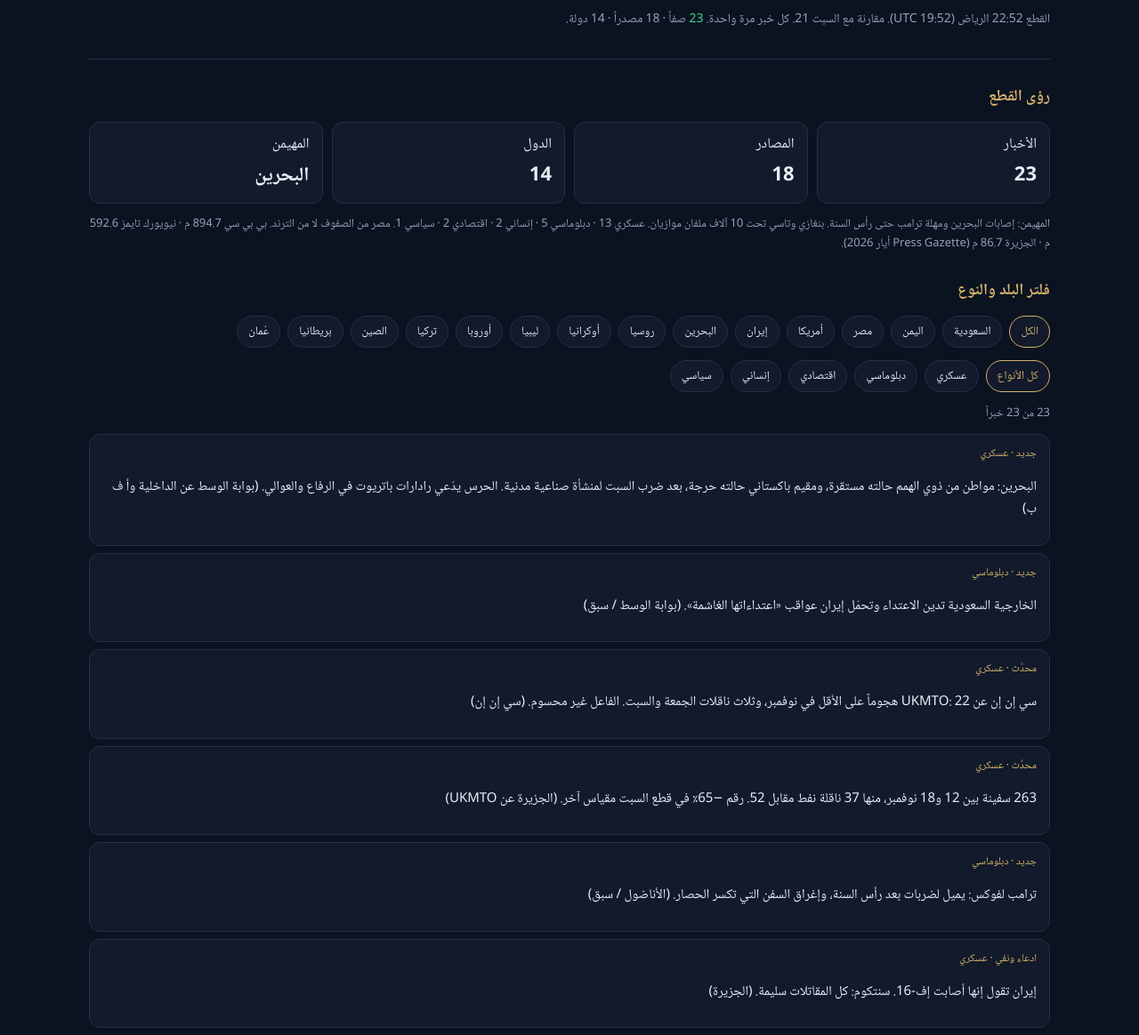
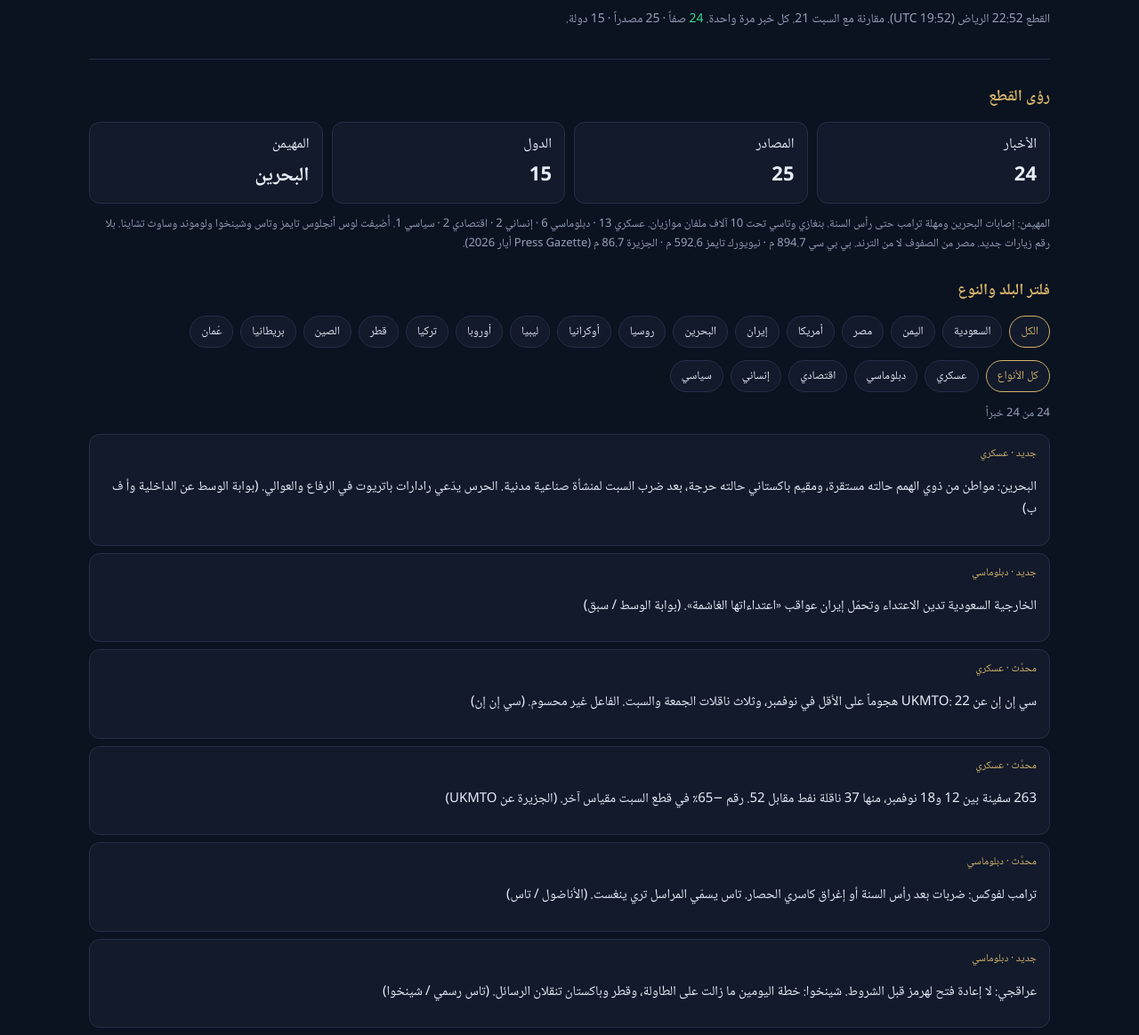
Before and after one commit to 7usien/7usien.github.io, a plain HTML site: page index.html in a window 1280 px wide. Shown: the part 103-1267 px from the top of the page at 89% size. Drawn offline with Linux system fonts and the light colour scheme.

Commit message:
Add US, European, Russian, and Chinese sources to the Sunday briefing.
Co-authored-by: OpenBot <335604065+openbotgit[bot]@users.noreply.github.com>
Co-authored-by: Cursor <cursoragent@cursor.com>

```diff
--- a/index.html
+++ b/index.html
@@ -48,17 +48,17 @@
     <header>
       <div class="kicker">OSINT · GitHub Pages</div>
       <h1>إحاطة الأحد 22 تشرين الثاني 2026</h1>
-      <p class="meta">القطع 22:52 الرياض (19:52 UTC). مقارنة مع السبت 21. كل خبر مرة واحدة. <span class="up">23</span> صفاً · 18 مصدراً · 14 دولة.</p>
+      <p class="meta">القطع 22:52 الرياض (19:52 UTC). مقارنة مع السبت 21. كل خبر مرة واحدة. <span class="up">24</span> صفاً · 25 مصدراً · 15 دولة.</p>
     </header>
 
     <h2>رؤى القطع</h2>
     <div class="kpis">
-      <div class="kpi">الأخبار<b>23</b></div>
-      <div class="kpi">المصادر<b>18</b></div>
-      <div class="kpi">الدول<b>14</b></div>
+      <div class="kpi">الأخبار<b>24</b></div>
+      <div class="kpi">المصادر<b>25</b></div>
+      <div class="kpi">الدول<b>15</b></div>
       <div class="kpi">المهيمن<b>البحرين</b></div>
     </div>
-    <p class="note">المهيمن: إصابات البحرين ومهلة ترامب حتى رأس السنة. بنغازي وتاسي تحت 10 آلاف ملفان موازيان. عسكري 13 · دبلوماسي 5 · إنساني 2 · اقتصادي 2 · سياسي 1. مصر من الصفوف لا من الترند. بي بي سي 894.7 م · نيويورك تايمز 592.6 م · الجزيرة 86.7 م (Press Gazette أيار 2026).</p>
+    <p class="note">المهيمن: إصابات البحرين ومهلة ترامب حتى رأس السنة. بنغازي وتاسي تحت 10 آلاف ملفان موازيان. عسكري 13 · دبلوماسي 6 · إنساني 2 · اقتصادي 2 · سياسي 1. أُضيفت لوس أنجلوس تايمز وتاس وشينخوا ولوموند وساوث تشاينا. بلا رقم زيارات جديد. مصر من الصفوف لا من الترند. بي بي سي 894.7 م · نيويورك تايمز 592.6 م · الجزيرة 86.7 م (Press Gazette أيار 2026).</p>
 
     <h2>فلتر البلد والنوع</h2>
     <div class="chips" id="countryChips">
@@ -74,6 +74,7 @@
       <button class="chip" data-country="ليبيا">ليبيا</button>
       <button class="chip" data-country="أوروبا">أوروبا</button>
       <button class="chip" data-country="تركيا">تركيا</button>
+      <button class="chip" data-country="قطر">قطر</button>
       <button class="chip" data-country="الصين">الصين</button>
       <button class="chip" data-country="بريطانيا">بريطانيا</button>
       <button class="chip" data-country="عُمان">عُمان</button>
@@ -86,19 +87,20 @@
       <button class="chip" data-type="إنساني">إنساني</button>
       <button class="chip" data-type="سياسي">سياسي</button>
     </div>
-    <p id="filterMeta">23 من 23 خبراً</p>
+    <p id="filterMeta">24 من 24 خبراً</p>
     <div id="feed">
       <article class="story" data-type="عسكري" data-countries="البحرين إيران أمريكا"><div class="tag">جديد · عسكري</div><p>البحرين: مواطن من ذوي الهمم حالته مستقرة، ومقيم باكستاني حالته حرجة، بعد ضرب السبت لمنشأة صناعية مدنية. الحرس يدّعي رادارات باتريوت في الرفاع والعوالي. (بوابة الوسط عن الداخلية وأ ف ب)</p></article>
       <article class="story" data-type="دبلوماسي" data-countries="السعودية إيران البحرين"><div class="tag">جديد · دبلوماسي</div><p>الخارجية السعودية تدين الاعتداء وتحمّل إيران عواقب «اعتداءاتها الغاشمة». (بوابة الوسط / سبق)</p></article>
       <article class="story" data-type="عسكري" data-countries="إيران بريطانيا"><div class="tag">محدَّث · عسكري</div><p>سي إن إن عن UKMTO: 22 هجوماً على الأقل في نوفمبر، وثلاث ناقلات الجمعة والسبت. الفاعل غير محسوم. (سي إن إن)</p></article>
       <article class="story" data-type="عسكري" data-countries="إيران بريطانيا"><div class="tag">محدَّث · عسكري</div><p>263 سفينة بين 12 و18 نوفمبر، منها 37 ناقلة نفط مقابل 52. رقم −65٪ في قطع السبت مقياس آخر. (الجزيرة عن UKMTO)</p></article>
-      <article class="story" data-type="دبلوماسي" data-countries="أمريكا إيران"><div class="tag">جديد · دبلوماسي</div><p>ترامب لفوكس: يميل لضربات بعد رأس السنة، وإغراق السفن التي تكسر الحصار. (الأناضول / سبق)</p></article>
+      <article class="story" data-type="دبلوماسي" data-countries="أمريكا إيران"><div class="tag">محدَّث · دبلوماسي</div><p>ترامب لفوكس: ضربات بعد رأس السنة أو إغراق كاسري الحصار. تاس يسمّي المراسل تري ينغست. (الأناضول / تاس)</p></article>
+      <article class="story" data-type="دبلوماسي" data-countries="إيران أمريكا قطر"><div class="tag">جديد · دبلوماسي</div><p>عراقجي: لا إعادة فتح لهرمز قبل الشروط. شينخوا: خطة اليومين ما زالت على الطاولة، وقطر وباكستان تنقلان الرسائل. (تاس رسمي / شينخوا)</p></article>
       <article class="story" data-type="عسكري" data-countries="أمريكا إيران"><div class="tag">ادعاء ونفي · عسكري</div><p>إيران تقول إنها أصابت إف-16. سنتكوم: كل المقاتلات سليمة. (الجزيرة)</p></article>
       <article class="story" data-type="عسكري" data-countries="إيران"><div class="tag">ادعاء · عسكري</div><p>الحرس: إسقاط MQ-1 شرق هرمز، العشرون منذ الحرب. (الجزيرة)</p></article>
       <article class="story" data-type="عسكري" data-countries="أمريكا إيران"><div class="tag">مستمر · عسكري</div><p>حاملتان بعد مغادرة جورج واشنطن. بلا تحديث موقع.</p></article>
       <article class="story" data-type="دبلوماسي" data-countries="عُمان إيران"><div class="tag">مستمر · دبلوماسي</div><p>قناة مسقط بلا إعلان اختراق جديد.</p></article>
       <article class="story" data-type="دبلوماسي" data-countries="أمريكا الصين روسيا"><div class="tag">مستمر · دبلوماسي</div><p>شنتشن بلا اختراق، و«إعلان نحو السلام» لا يذكر إيران ولا أوكرانيا. بلا نص جديد.</p></article>
-      <article class="story" data-type="عسكري" data-countries="ليبيا روسيا أوكرانيا"><div class="tag">جديد · عسكري</div><p>بنغازي: حكومة الشرق ترجّح مسيّرات على سفينة روسية. أكسيوس ينسبها لكييف. لا تبنٍ رسمي. (عكاظ / الجزيرة / الأناضول)</p></article>
+      <article class="story" data-type="عسكري" data-countries="ليبيا روسيا أوكرانيا"><div class="tag">محدَّث · عسكري</div><p>بنغازي: البيان لا يسمّي السفينة. أ ب عبر لوس أنجلوس تايمز: مسؤولان لم يُسمَّيا يقولان إن مسيّرتين أصابتا كورفيت ميركوري، والصورة تُظهرها مقلوبة. لا تبنٍ رسمي. (عكاظ / أ ب)</p></article>
       <article class="story" data-type="عسكري" data-countries="أوكرانيا روسيا"><div class="tag">مستمر · عسكري</div><p>كيرتش: لا متن وكالة جديد. آخر تفصيل في قطع السبت.</p></article>
       <article class="story" data-type="عسكري" data-countries="السعودية اليمن"><div class="tag">جديد · عسكري</div><p>الأحد: اعتراض باليستي نحو الغرب ومسيّرتين نحو الرياض. إنذار مكة ثم زواله. (بي بي سي / الجزيرة)</p></article>
       <article class="story" data-type="عسكري" data-countries="السعودية اليمن"><div class="tag">مستمر · عسكري</div><p>فجر السبت: اعتراض 3 صواريخ باليستية نحو الرياض. بلا حصيلة جديدة.</p></article>
@@ -110,7 +112,7 @@
       <article class="story" data-type="عسكري" data-countries="السعودية اليمن"><div class="tag">مستمر · عسكري</div><p>الحديدة: 7 أهداف و6 ورش من الجمعة. بلا حصيلة جديدة.</p></article>
       <article class="story" data-type="اقتصادي" data-countries="مصر"><div class="tag">محدَّث · اقتصادي</div><p>الدولار في المركزي: 53.74 شراء / 53.88 بيع. (المصري اليوم)</p></article>
       <article class="story" data-type="اقتصادي" data-countries="مصر"><div class="tag">مستمر · اقتصادي</div><p>نمو 5.1٪ واحتياطي 57.5 مليار دولار. بلا رقم جديد.</p></article>
-      <article class="story" data-type="سياسي" data-countries="أوروبا تركيا"><div class="tag">جديد · سياسي</div><p>كوب 31 اختُتم في أنطاليا بلا اتفاق. الاتحاد رفض مسودة بلا الوقود الأحفوري. (فرانس 24)</p></article>
+      <article class="story" data-type="سياسي" data-countries="أوروبا تركيا"><div class="tag">محدَّث · سياسي</div><p>كوب 31 بلا اتفاق. كوروم: «لا اتفاق على هذا النص». ساوث تشاينا عن رويترز: أول فشل منذ كوبنهاغن 2009. (لوموند / ساوث تشاينا / فرانس 24)</p></article>
     </div>
 
     <h2>أسواق — إغلاق الجمعة للنفط / تاسي الأحد</h2>
@@ -164,7 +166,7 @@
       <li>ترامب: ضربات بعد رأس السنة أو إغراق كاسري الحصار.</li>
       <li>هرمز: 22 هجوماً في نوفمبر، وبرنت ما زال 92.49 إغلاق الجمعة.</li>
       <li>الرياض: اعتراض الأحد، وفيديو جدة قديم.</li>
-      <li>بنغازي: ترجيح مسيرات على سفينة روسية بلا تبنٍ رسمي.</li>
+      <li>بنغازي: البيان بلا اسم. أ ب ينقل أن كورفيت ميركوري أُصيبت، بلا تبنٍ رسمي.</li>
     </ol>
 
     <h2>و) نبض المنصات — ليس خبراً</h2>
```
Also changed, not shown: osint/index.html (+12 -10 lines).
